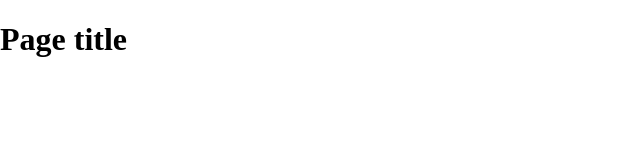
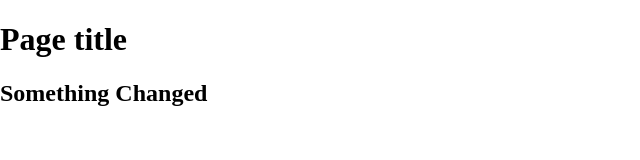
Before and after one commit to thieljacob/GitClassTest, a plain HTML site: page index.html in a window 1280 px wide. Shown: the whole page, without its empty margins (0-640 px from the left). Drawn offline with nearby package versions, Linux system fonts and the light colour scheme.

Commit message:
this is the second commit
I changed the index page

```diff
--- a/index.html
+++ b/index.html
@@ -15,6 +15,7 @@
     <body>
     <header>
 	<h1>Page title</h1>
+	<h2>Something Changed</h2>
     </header>
     <nav id="pageNav">
     </nav>
```
